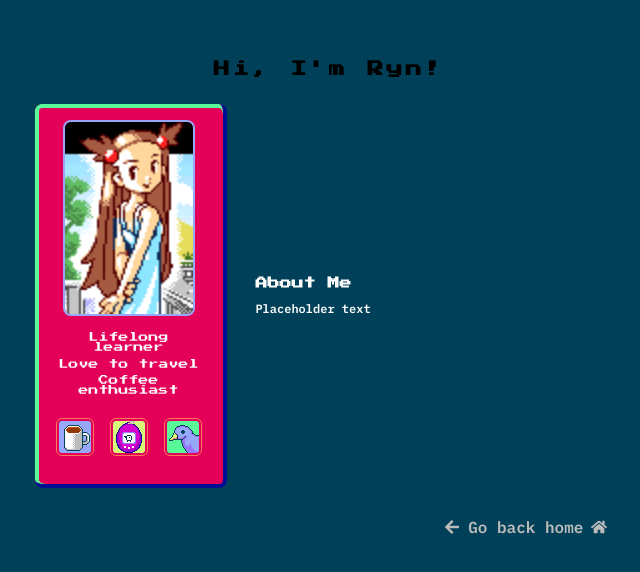
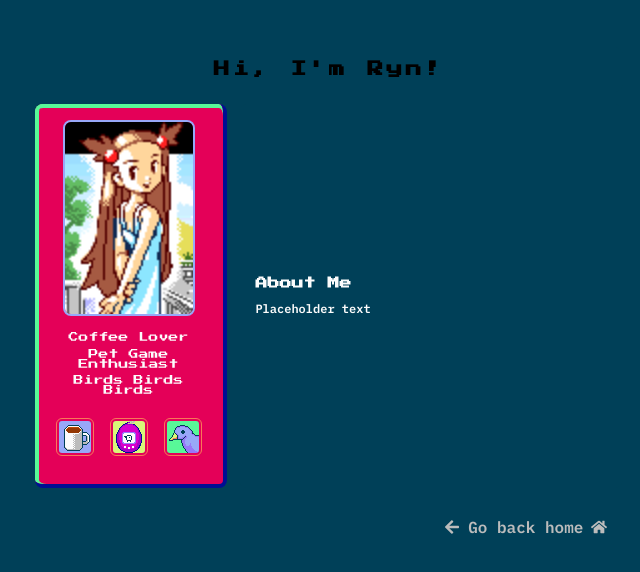
Before and after one commit to kathrynhoule/ryn-portfolio, a React (Vite) app: page /about in a window 1280 px wide. Shown: the part 132-704 px from the top of the page, without its empty margins (311-951 px from the left). Built offline with nearby package versions, Linux system fonts and the light colour scheme.

Commit message:
updates facts in data for avatar component

```diff
--- a/src/data/avatarData.js
+++ b/src/data/avatarData.js
@@ -16,9 +16,9 @@ const avatarData = {
      about: {
      avatar: '/assets/temp-avatar-about.png',
      facts: [
-          'Lifelong learner',
-          'Love to travel',
-          'Coffee enthusiast',
+          'Coffee Lover',
+          'Pet Game Enthusiast',
+          'Birds Birds Birds',
      ],
      icons: [
           { src: '/assets/about-icon-coffee.png', alt: 'Coffee'},
@@ -30,9 +30,8 @@ const avatarData = {
      contact: {
      avatar: '/assets/temp-avatar-about.png',
      facts: [
-          'Always happy to connect',
-          'Open to collaborations',
-          'Let’s build something great',
+          'Reach out to me!',
+          'Let’s make something cool',
      ],
      icons: [
           { src: '/assets/temp-projects-icon.png', alt: 'GitHub'},
```
